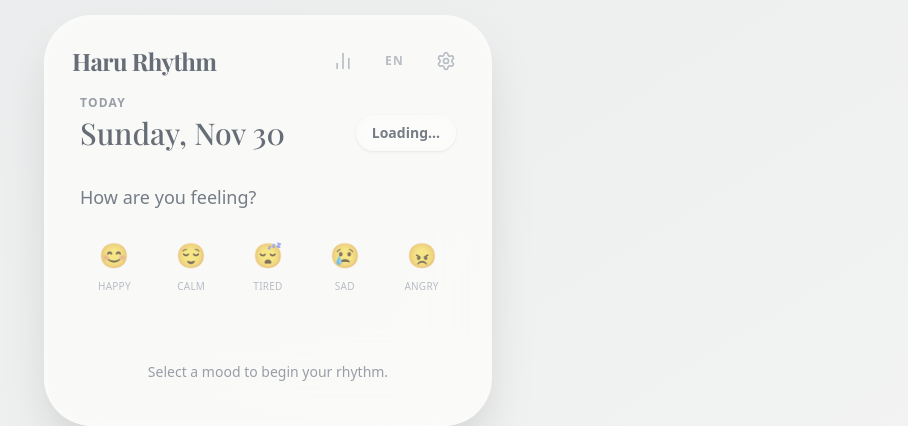
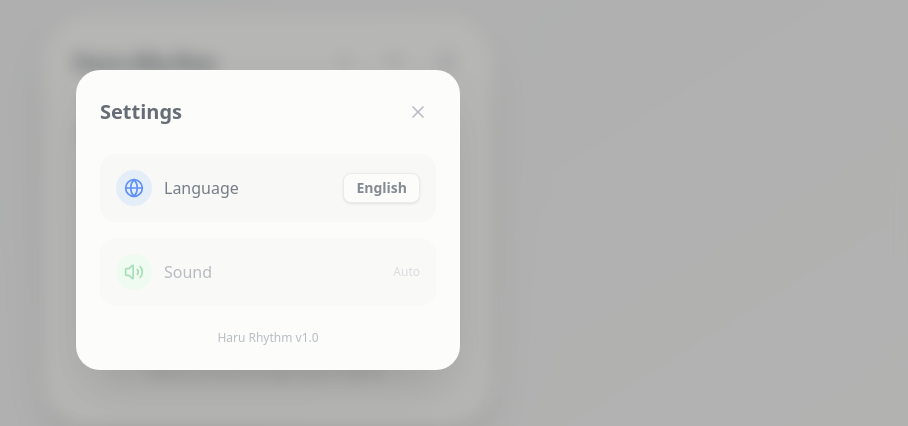
Before and after one commit to madhyunil-ui/HaruRhythm, a Next.js app: page / in a window 1280 px wide. Both pictures are taken after a click on the button 818 px from the left and 240 px from the top of the page. Shown: the part 180-606 px from the top of the page, without its empty margins (372-1280 px from the left). Built offline with nearby package versions, Linux system fonts and the light colour scheme; no server answers; a web font is replaced by a local one.

Commit message:
final fix

```diff
--- a/app/page.tsx
+++ b/app/page.tsx
@@ -9,6 +9,7 @@ import ChecklistCard from "@/components/ChecklistCard";
 import WeatherMate from "@/components/WeatherMate";
 import FocusTimerModal from "@/components/FocusTimerModal";
 import GrowthPlant from "@/components/GrowthPlant";
+import SettingsModal from "@/components/SettingsModal";
 import { useLanguage } from "@/context/LanguageContext";
 import { getRecommendation, WeatherType, MoodType } from "@/lib/recommendation";
 
@@ -21,6 +22,7 @@ export default function Home() {
   const [activeTask, setActiveTask] = useState<any>(null);
   const [completedTasks, setCompletedTasks] = useState<string[]>([]);
   const [totalXP, setTotalXP] = useState(0);
+  const [isSettingsOpen, setIsSettingsOpen] = useState(false);
 
   useEffect(() => {
     const savedXP = localStorage.getItem("haru_rhythm_xp");
@@ -87,15 +89,10 @@ export default function Home() {
         backgroundSize: ["100% 100%", "200% 200%", "100% 100%"],
         backgroundPosition: ["0% 0%", "100% 100%", "0% 0%"],
       }}
-      transition={{
-        duration: 6,
-        ease: "easeInOut",
-        repeat: Infinity,
-        repeatType: "mirror"
-      }}
+      transition={{ duration: 6, ease: "easeInOut", repeat: Infinity, repeatType: "mirror" }}
     >
       <div className="w-full max-w-md bg-white/80 backdrop-blur-2xl rounded-[3rem] shadow-2xl border-4 border-white/50 overflow-hidden relative pb-10">
-        <Header />
+        <Header onSettingsClick={() => setIsSettingsOpen(true)} />
         <HeroSection selectedMood={mood} onMoodSelect={(m) => setMood(m)} weather={weather} mbti={mbti} />
 
         <div className="mt-6 space-y-6">
@@ -106,15 +103,16 @@ export default function Home() {
         {!mood && <div className="mt-12 text-center text-gray-500 text-sm font-medium"><p>{t.home.selectMood}</p></div>}
       </div>
 
+      {/* 👇 [수정] 여기가 문제였습니다. mbti={mbti} 라고 명확하게 적어야 합니다. */}
       <WeatherMate weather={weather} mood={mood} mbti={mbti} />
 
       {activeTask && (
         <FocusTimerModal isOpen={!!activeTask} onClose={() => setActiveTask(null)} onComplete={handleTaskComplete} task={activeTask} weatherMain={weather?.type} />
       )}
 
-      {/* 👇 [핵심 전략] 설정 파일 없이 색깔을 강제로 인식시키는 코드 */}
+      <SettingsModal isOpen={isSettingsOpen} onClose={() => setIsSettingsOpen(false)} />
+
       <div className="hidden from-orange-400 via-pink-500 to-yellow-500 from-teal-400 via-green-500 to-emerald-600 from-indigo-400 via-purple-500 to-blue-600 from-blue-400 via-slate-500 to-gray-600 from-red-400 via-orange-500 to-rose-600"></div>
-
     </motion.main>
   );
 }
--- a/components/SettingsModal.tsx
+++ b/components/SettingsModal.tsx
@@ -1,178 +1,65 @@
 "use client";
 
-import { useState, useEffect } from "react";
-import { createPortal } from "react-dom";
-import { X, Check } from "lucide-react";
 import { motion, AnimatePresence } from "framer-motion";
+import { X, Globe, Volume2 } from "lucide-react";
 import { useLanguage } from "@/context/LanguageContext";
 
+// 👇 모달을 열고 닫는 기능 정의
 interface SettingsModalProps {
     isOpen: boolean;
     onClose: () => void;
-    onSave: () => void;
 }
 
-export default function SettingsModal({ isOpen, onClose, onSave }: SettingsModalProps) {
-    const { t } = useLanguage();
-    const [mbti, setMbti] = useState({
-        EI: "E",
-        SN: "S",
-        TF: "T",
-        JP: "J",
-    });
+export default function SettingsModal({ isOpen, onClose }: SettingsModalProps) {
+    const { language, toggleLanguage } = useLanguage();
 
-    useEffect(() => {
-        if (isOpen) {
-            const savedMbti = localStorage.getItem("user_mbti");
-            if (savedMbti && savedMbti.length === 4) {
-                setMbti({
-                    EI: savedMbti[0],
-                    SN: savedMbti[1],
-                    TF: savedMbti[2],
-                    JP: savedMbti[3],
-                });
-            }
-        }
-    }, [isOpen]);
+    if (!isOpen) return null;
 
-    const [mounted, setMounted] = useState(false);
+    return (
+        <div className="fixed inset-0 z-[9999] flex items-center justify-center px-4">
+            {/* 배경 클릭 시 닫기 */}
+            <div className="absolute inset-0 bg-black/40 backdrop-blur-sm" onClick={onClose} />
 
-    useEffect(() => {
-        setMounted(true);
-        return () => setMounted(false);
-    }, []);
-
-    if (!mounted) return null;
-
-    const handleSave = () => {
-        const mbtiString = `${mbti.EI}${mbti.SN}${mbti.TF}${mbti.JP}`;
-        localStorage.setItem("user_mbti", mbtiString);
-        window.dispatchEvent(new Event("mbtiChanged"));
-        onSave();
-        onClose();
-    };
-
-    const setType = (key: keyof typeof mbti, value: string) => {
-        setMbti((prev) => ({ ...prev, [key]: value }));
-    };
-
-    const questions = [
-        {
-            id: "EI",
-            question: t.settings.questions.energy.question,
-            options: [
-                { value: "E", label: t.settings.questions.energy.options.E, desc: "Social & Active" },
-                { value: "I", label: t.settings.questions.energy.options.I, desc: "Quiet & Reflective" },
-            ],
-        },
-        {
-            id: "SN",
-            question: t.settings.questions.mind.question,
-            options: [
-                { value: "S", label: t.settings.questions.mind.options.S, desc: "Facts & Details" },
-                { value: "N", label: t.settings.questions.mind.options.N, desc: "Concepts & Future" },
-            ],
-        },
-        {
-            id: "TF",
-            question: t.settings.questions.heart.question,
-            options: [
-                { value: "T", label: t.settings.questions.heart.options.T, desc: "Objective & Rational" },
-                { value: "F", label: t.settings.questions.heart.options.F, desc: "Empathetic & Feeling" },
-            ],
-        },
-        {
-            id: "JP",
-            question: t.settings.questions.life.question,
-            options: [
-                { value: "J", label: t.settings.questions.life.options.J, desc: "Organized & Planned" },
-                { value: "P", label: t.settings.questions.life.options.P, desc: "Flexible & Spontaneous" },
-            ],
-        },
-    ];
-
-    return createPortal(
-        <AnimatePresence>
-            {isOpen && (
-                <>
+            {/* 모달 창 본체 */}
             <motion.div
-                        initial={{ opacity: 0 }}
-                        animate={{ opacity: 1 }}
-                        exit={{ opacity: 0 }}
-                        onClick={onClose}
-                        className="fixed inset-0 bg-black/60 backdrop-blur-sm z-50"
-                    />
-                    <motion.div
-                        initial={{ opacity: 0, scale: 0.95, y: 20 }}
-                        animate={{ opacity: 1, scale: 1, y: 0 }}
-                        exit={{ opacity: 0, scale: 0.95, y: 20 }}
-                        className="fixed left-1/2 top-1/2 -translate-x-1/2 -translate-y-1/2 w-[95%] max-w-lg bg-white rounded-3xl shadow-2xl z-50 p-6 max-h-[85vh] overflow-y-auto"
+                initial={{ opacity: 0, scale: 0.9 }}
+                animate={{ opacity: 1, scale: 1 }}
+                className="relative bg-white w-full max-w-sm rounded-3xl p-6 shadow-2xl overflow-hidden z-10"
             >
-                        <div className="flex justify-between items-start mb-2">
-                            <div>
-                                <h2 className="text-2xl font-serif font-bold text-gray-800">{t.settings.title}</h2>
-                                <p className="text-sm text-gray-500 mt-1">
-                                    {t.settings.guidance}
-                                </p>
-                            </div>
-                            <button onClick={onClose} className="p-2 hover:bg-gray-100 rounded-full transition-colors shrink-0">
-                                <X className="w-6 h-6 text-gray-500" />
+                <div className="flex justify-between items-center mb-6">
+                    <h3 className="text-xl font-bold text-gray-800">Settings</h3>
+                    <button onClick={onClose} className="p-2 text-gray-400 hover:bg-gray-100 rounded-full">
+                        <X className="w-5 h-5" />
                     </button>
                 </div>
 
-                        <div className="space-y-6 my-6">
-                            {questions.map((q) => (
-                                <div key={q.id} className="space-y-3">
-                                    <h3 className="font-medium text-gray-700 text-lg">{q.question}</h3>
-                                    <div className="grid grid-cols-2 gap-3">
-                                        {q.options.map((opt) => {
-                                            const isSelected = mbti[q.id as keyof typeof mbti] === opt.value;
-                                            return (
+                <div className="space-y-4">
+                    {/* 언어 설정 */}
+                    <div className="flex items-center justify-between p-4 bg-gray-50 rounded-2xl">
+                        <div className="flex items-center gap-3">
+                            <div className="p-2 bg-blue-100 text-blue-600 rounded-full"><Globe className="w-5 h-5" /></div>
+                            <span className="font-medium text-gray-700">Language</span>
+                        </div>
                         <button
-                                                    key={opt.value}
-                                                    onClick={() => setType(q.id as keyof typeof mbti, opt.value)}
-                                                    className={`relative p-4 rounded-xl border-2 text-left transition-all duration-200 ${isSelected
-                                                        ? "border-blue-500 bg-blue-50"
-                                                        : "border-gray-100 hover:border-gray-200 hover:bg-gray-50"
-                                                        }`}
+                            onClick={toggleLanguage}
+                            className="px-3 py-1 bg-white border border-gray-200 rounded-lg text-sm font-bold text-gray-600 shadow-sm"
                         >
-                                                    {isSelected && (
-                                                        <div className="absolute top-2 right-2 text-blue-500">
-                                                            <Check className="w-4 h-4" />
+                            {language === 'ko' ? '한국어' : 'English'}
+                        </button>
                     </div>
-                                                    )}
-                                                    <div className={`font-bold ${isSelected ? "text-blue-700" : "text-gray-700"}`}>
-                                                        {opt.label}
+
+                    {/* 소리 설정 (UI만) */}
+                    <div className="flex items-center justify-between p-4 bg-gray-50 rounded-2xl opacity-50">
+                        <div className="flex items-center gap-3">
+                            <div className="p-2 bg-green-100 text-green-600 rounded-full"><Volume2 className="w-5 h-5" /></div>
+                            <span className="font-medium text-gray-700">Sound</span>
                         </div>
-                                                    <div className={`text-xs mt-1 ${isSelected ? "text-blue-500" : "text-gray-400"}`}>
-                                                        {opt.desc}
-                                                    </div>
-                                                </button>
-                                            );
-                                        })}
+                        <span className="text-xs text-gray-400">Auto</span>
                     </div>
                 </div>
-                            ))}
+
+                <p className="mt-6 text-center text-xs text-gray-400">Haru Rhythm v1.0</p>
+            </motion.div>
         </div>
-
-                        <div className="sticky bottom-0 bg-white pt-4 border-t border-gray-100">
-                            <div className="flex items-center justify-between mb-4">
-                                <span className="text-sm text-gray-500 font-medium uppercase tracking-wider">{t.settings.result}</span>
-                                <div className="text-3xl font-serif font-bold text-transparent bg-clip-text bg-gradient-to-r from-blue-600 to-purple-600">
-                                    {mbti.EI}{mbti.SN}{mbti.TF}{mbti.JP}
-                                </div>
-                            </div>
-                            <button
-                                onClick={handleSave}
-                                className="w-full py-4 bg-gray-900 text-white rounded-2xl font-bold text-lg hover:bg-gray-800 transition-colors shadow-lg active:scale-95 transform duration-200"
-                            >
-                                {t.settings.save}
-                            </button>
-                        </div>
-                    </motion.div>
-                </>
-            )}
-        </AnimatePresence>,
-        document.body
     );
 }
```
Also changed, not shown: components/Header.tsx (+16 -13 lines). Lines whose indentation alone changed are shown as unchanged.
